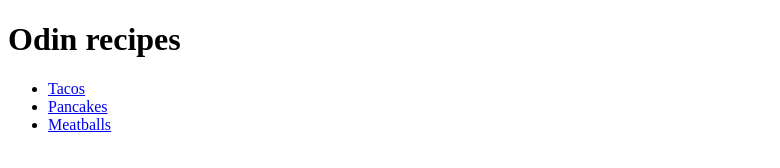
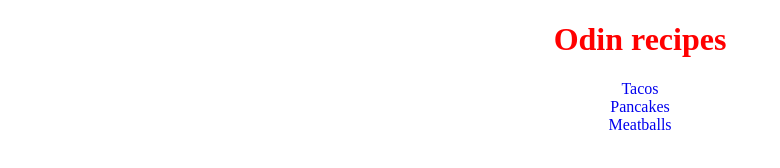
Before and after one commit to erik-haggstrom/odin-recipes, a plain HTML site: page index.html in a window 1280 px wide. Shown: the whole page, without its empty margins (0-780 px from the left). Drawn offline with Linux system fonts and the light colour scheme.

Commit message:
add a css file to index

```diff
--- a/index.html
+++ b/index.html
@@ -4,8 +4,10 @@
   <meta charset="UTF-8">
   <meta name="viewport" content="width=device-width, initial-scale=1.0">
   <title>Odin recioes</title>
+  <link rel="stylesheet" href="./styles/index.css">
 </head>
 <body>
+  <div>
     <h1>
       Odin recipes
     </h1>
@@ -16,5 +18,7 @@
       <li> <a href="./recipes/meatballs.html">Meatballs</a></li>
     </ul>
 
+  </div>
+
 </body>
 </html>
--- /dev/null
+++ b/styles/index.css
@@ -0,0 +1,18 @@
+div{
+text-align: center;
+}
+
+h1{
+  color: red;
+  text-align: ;
+}
+
+a{
+  text-decoration: none;
+  max-width: max-content;
+}
+
+ul{
+  list-style: none;
+  padding-left: 0px;
+}
```
Lines whose indentation alone changed are shown as unchanged.
